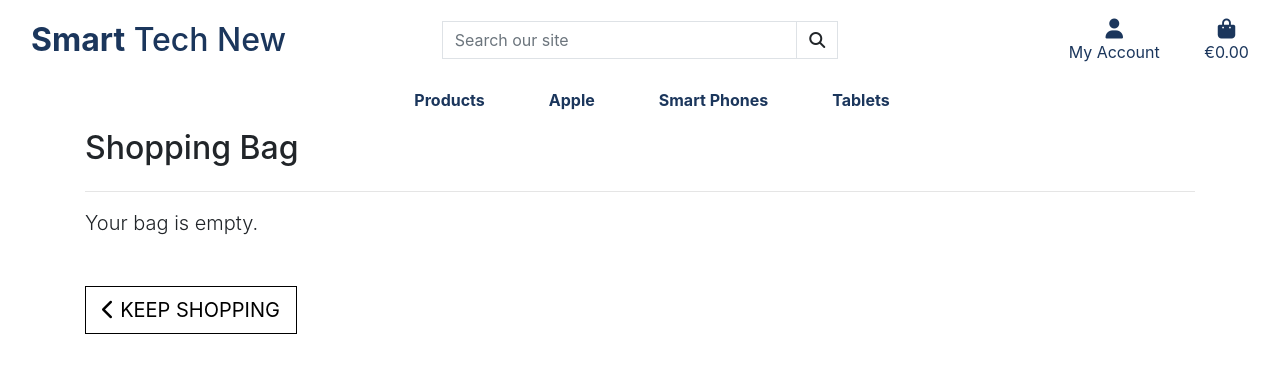
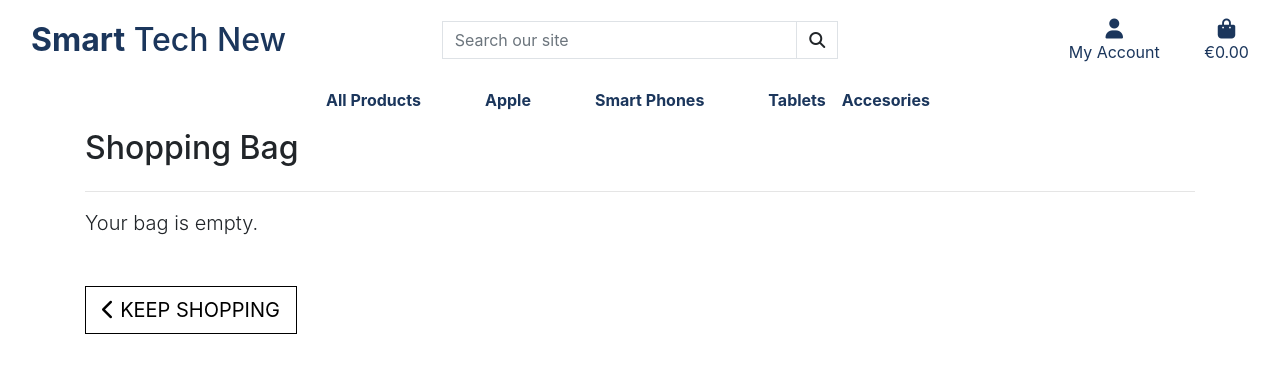
Before and after one commit to Shazi-dani/smart_tech_v1, a Django app: page /bag/ in a window 1280 px wide. Shown: the top 373 px of the page. Run offline with Django 3.2, Linux system fonts and the light colour scheme; some libraries are stand-ins or nearby versions.

Commit message:
updated navbar

```diff
--- a/templates/includes/main-nav.html
+++ b/templates/includes/main-nav.html
@@ -1,15 +1,9 @@
 <div class="collapse navbar-collapse" id="main-nav">
     <ul class="navbar-nav w-auto mx-auto">
         <li class="nav-item dropdown">
-            <a class="logo-font font-weight-bold nav-link text-black mr-5" href="#" id="all-products-link" data-toggle="dropdown" aria-haspopup="true" aria-expanded="false">
-                Products
+            <a class="logo-font font-weight-bold nav-link text-black mr-5" href="{% url 'products' %}" id="all-products-link" data-toggle="dropdown" aria-haspopup="true" aria-expanded="false">
+                All Products
             </a>
-            <div class="dropdown-menu border-0" aria-labelledby="all-products-link">
-                <a href="{% url 'products' %}?sort=price&direction=asc" class="dropdown-item">By Price</a>
-                <a href="{% url 'products' %}?sort=rating&direction=desc" class="dropdown-item">By Rating</a>
-                <a href="{% url 'products' %}?sort=category&direction=asc" class="dropdown-item">By Category</a>
-                <a href="{% url 'products' %}" class="dropdown-item">All Products</a>
-            </div>
         </li>
 
         <li class="nav-item dropdown">
@@ -43,5 +37,10 @@
                 <a href="{% url 'products' %}?category=vivo_tablet" class="dropdown-item">Vivo</a>
             </div>
         </li>
+        <li class="nav-item dropdown">
+            <a class="logo-font font-weight-bold nav-link text-black mr-5" href="{% url 'products' %}?category=accessories" id="all-products-link" data-toggle="dropdown" aria-haspopup="true" aria-expanded="false">
+                Accesories
+            </a>
+        </li>
     </ul>
 </div>
```
